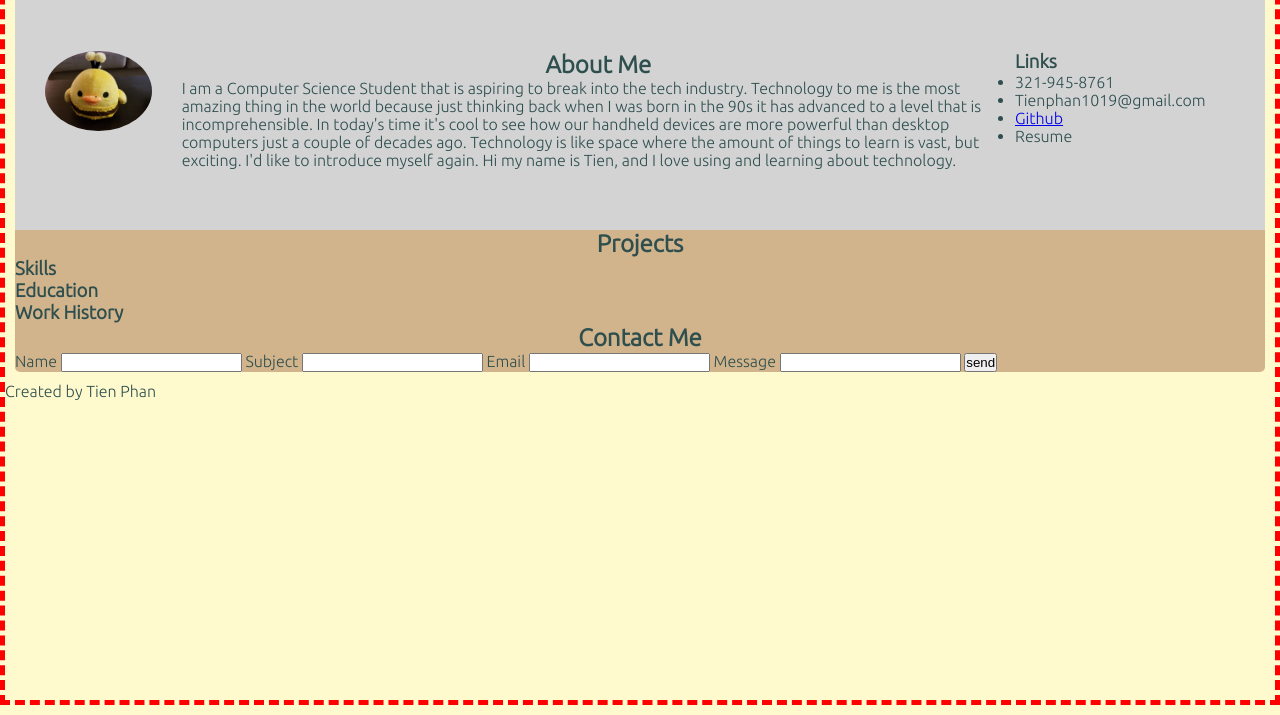
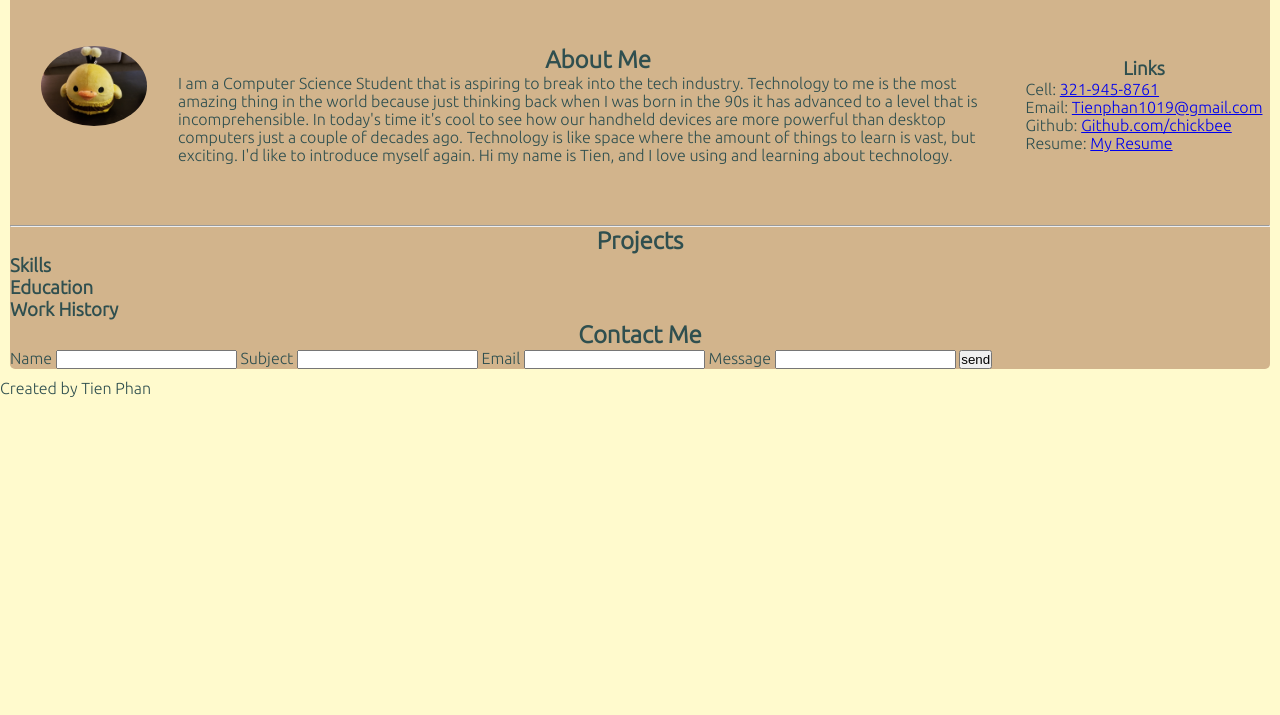
Before and after one commit to chickbee/Resume_Website, a plain HTML site: page index.html in a window 1280 px wide. Shown: the part 95-810 px from the top of the page. Drawn offline with Linux system fonts and the light colour scheme; a web font is replaced by a local one.

Commit message:
completed welcome area

```diff
--- a/css/html.css
+++ b/css/html.css
@@ -15,7 +15,8 @@ html {
 body {
 	min-height: 100vh;
 	width: 100%;
-	border: 5px dashed red;
+
+	/*border: 5px dashed red;*/
 	overflow: hidden;
 	background-color: rgb(255, 250, 205);
 }
--- a/css/main/main.css
+++ b/css/main/main.css
@@ -1,5 +1,4 @@
 .welcome-area {
-	background-color: lightgray;
 	height: 30vh;
 	overflow: hidden;
 
@@ -37,3 +36,14 @@
 h2 {
 	text-align: center;
 }
+
+ul {
+	list-style: none;
+}
+
+.my-links {
+	display: flex;
+	flex-direction: column;
+	justify-content: center;
+	align-items: center;
+}
--- a/index.html
+++ b/index.html
@@ -45,13 +45,13 @@
 						<h3>Links</h3>
 						<ul>
 							<!-- @TODO add images to content -->
-							<li>321-945-8761</li>
-							<li>Tienphan1019@gmail.com</li>
-							<li><a href="https://github.com/chickbee" target="/blank">Github</a></li>
-							<li>Resume</li>
+							<li>Cell: <a href="tel:321-934-8761">321-945-8761</a></li>
+							<li>Email: <a href="mailto: tienphan1019@gmail.com">Tienphan1019@gmail.com</a></li>
+							<li>Github: <a href="https://github.com/chickbee" target="/blank">Github.com/chickbee</a></li>
+							<li>Resume: <a href="resources/Tien_Phan_Resume.pdf" target="/blank">My Resume</a></li>
 						</ul>
 					</div>
-				</div>
+				</div><hr/>
 
 				<div class="projects">
 					<h2>Projects</h2>
```
Also changed, not shown: 4 other files.
